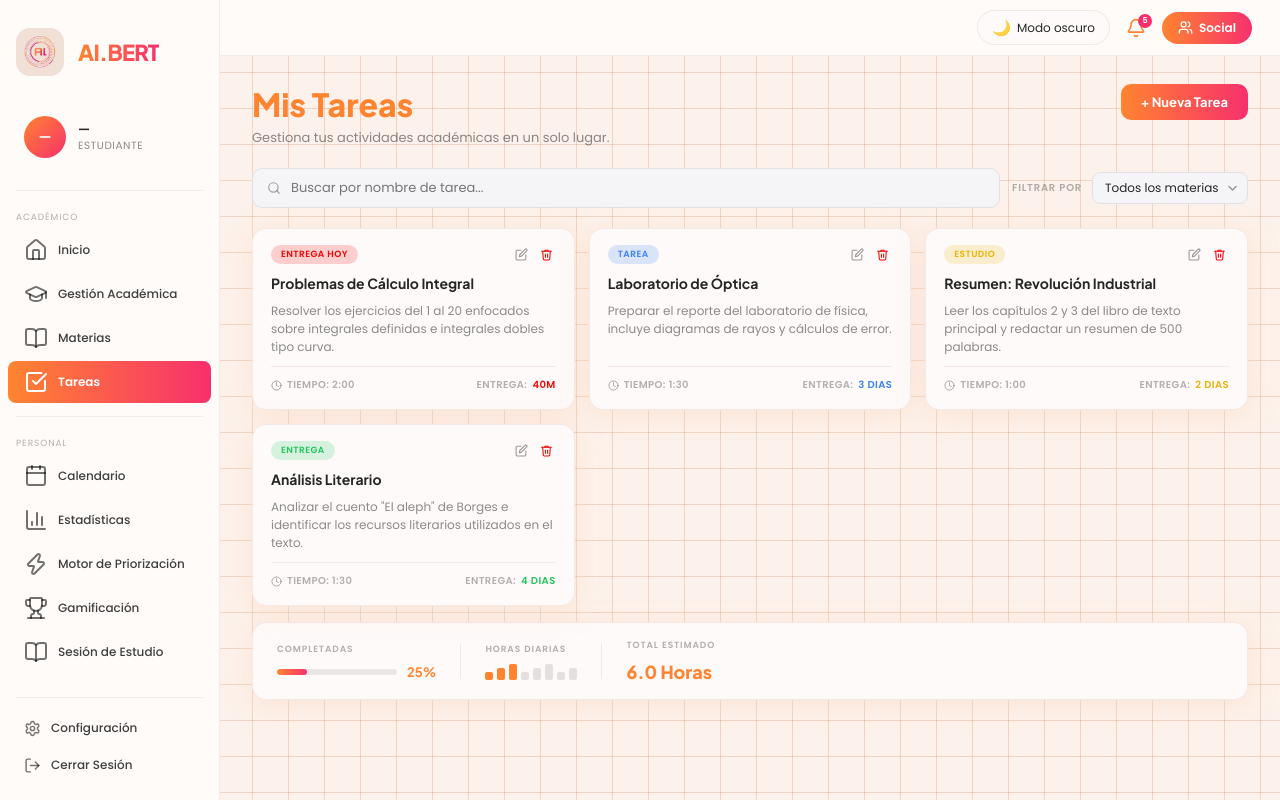
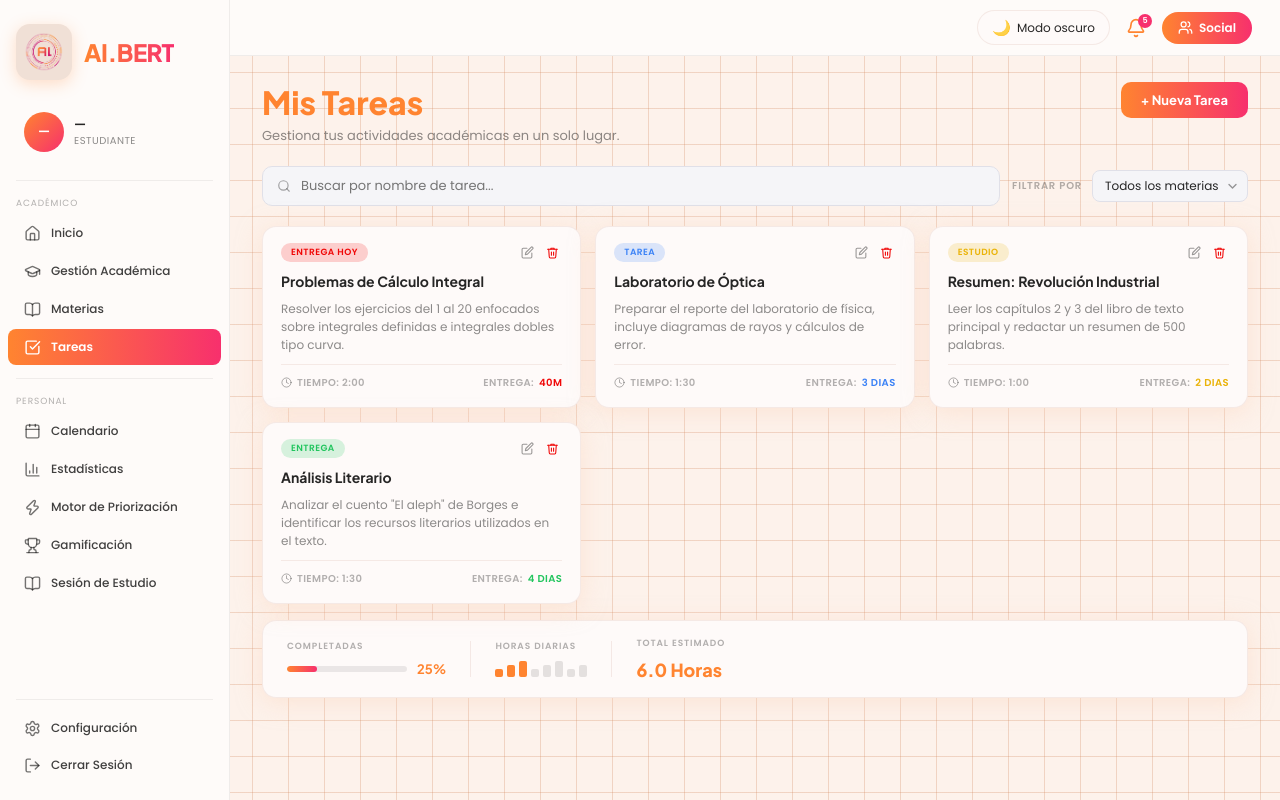
Before and after one commit to AI-BERT-BACKEND/FRONTEND, a React (Vite) app: page /tareas in a window 1280 px wide. Built offline with nearby package versions, Linux system fonts and the light colour scheme.

Commit message:
Arregle el sidebar

```diff
--- a/src/components/Layout/AppLayout.jsx
+++ b/src/components/Layout/AppLayout.jsx
@@ -25,8 +25,8 @@ export const AppLayout = ({ children }) => {
       flexDirection: 'column',
       position: 'relative',
       zIndex: 1,
-      width: '100%',
       minWidth: 0,
+      overflow: 'hidden',
     },
     scrollArea: {
       flex: 1,
@@ -34,9 +34,11 @@ export const AppLayout = ({ children }) => {
       overflowX: 'hidden',
     },
     content: {
-      padding: '28px 32px',
+      padding: 'clamp(16px, 2vw, 28px) clamp(16px, 2.5vw, 32px)',
       width: '100%',
+      maxWidth: 1440,
       boxSizing: 'border-box',
+      margin: '0 auto',
     },
   };
 
--- a/src/components/Layout/AuthLayout.jsx
+++ b/src/components/Layout/AuthLayout.jsx
@@ -17,11 +17,14 @@ export const AuthLayout = ({ children }) => {
       justifyContent: 'center',
       overflow: 'hidden',
       fontFamily: tokens.fonts.secondary,
+      padding: 'clamp(16px, 3vw, 40px)',
+      boxSizing: 'border-box',
     },
     content: {
       position: 'relative',
       zIndex: 1,
       width: '100%',
+      maxWidth: 960,
       display: 'flex',
       justifyContent: 'center',
       alignItems: 'center',
@@ -37,5 +40,4 @@ export const AuthLayout = ({ children }) => {
   );
 };
 
-
 export default AuthLayout;
--- a/src/components/Sidebar.jsx
+++ b/src/components/Sidebar.jsx
@@ -1,39 +1,32 @@
-import React from 'react';
+import React, { useState } from 'react';
 import { useNavigate, useLocation } from 'react-router-dom';
 import { useTheme } from '../context/ThemeContext';
 import LogoImg from '../assets/LOGO.png';
 import {
-  Home,
-  Calendar,
-  BookOpen,
-  Zap,
-  Trophy,
-  GraduationCap,
-  CheckSquare,
-  BarChart3,
-  Settings,
-  LogOut,
+  Home, Calendar, BookOpen, Zap, Trophy,
+  GraduationCap, CheckSquare, BarChart3, Settings, LogOut,
 } from 'lucide-react';
 
 const NAV_ACADEMIC = [
-  { label: 'Inicio', IconComp: Home, path: '/dashboard' },
-  { label: 'Gestión Académica', IconComp: GraduationCap, path: '/gestion' },
-  { label: 'Materias', IconComp: BookOpen, path: '/materias' },
-  { label: 'Tareas', IconComp: CheckSquare, path: '/tareas' },
+  { label: 'Inicio',            IconComp: Home,          path: '/dashboard'   },
+  { label: 'Gestión Académica', IconComp: GraduationCap, path: '/gestion'     },
+  { label: 'Materias',          IconComp: BookOpen,       path: '/materias'    },
+  { label: 'Tareas',            IconComp: CheckSquare,    path: '/tareas'      },
 ];
 
 const NAV_PERSONAL = [
-  { label: 'Calendario', IconComp: Calendar, path: '/calendario' },
-  { label: 'Estadísticas', IconComp: BarChart3, path: '/estadisticas' },
-  { label: 'Motor de Priorización', IconComp: Zap, path: '/priorizacion' },
-  { label: 'Gamificación', IconComp: Trophy, path: '/gamificacion' },
-  { label: 'Sesión de Estudio', IconComp: BookOpen, path: '/sesion' },
+  { label: 'Calendario',            IconComp: Calendar,  path: '/calendario'   },
+  { label: 'Estadísticas',          IconComp: BarChart3,  path: '/estadisticas' },
+  { label: 'Motor de Priorización', IconComp: Zap,        path: '/priorizacion' },
+  { label: 'Gamificación',          IconComp: Trophy,     path: '/gamificacion' },
+  { label: 'Sesión de Estudio',     IconComp: BookOpen,   path: '/sesion'       },
 ];
 
 const Sidebar = ({ collapsed, onToggle }) => {
   const { isDark } = useTheme();
   const navigate = useNavigate();
   const location = useLocation();
+  const [showLogout, setShowLogout] = useState(false);
   const s = getStyles(isDark, collapsed);
 
   const iconColor = (active) => {
@@ -41,15 +34,22 @@ const Sidebar = ({ collapsed, onToggle }) => {
     return isDark ? 'rgba(255,255,255,0.65)' : 'rgba(0,0,0,0.55)';
   };
 
+  const handleLogout = () => {
+    setShowLogout(false);
+    navigate('/login');
+  };
+
   return (
+    <>
       <aside style={s.sidebar}>
+
         {/* LOGO */}
         <div style={s.logoRow} onClick={onToggle}>
           <div style={s.logoCircle}>
             <img
               src={LogoImg}
               alt="AI.BERT"
-            style={{ width: '100%', height: '100%', objectFit: 'contain', borderRadius: 10 }}
+              style={{ width: '100%', height: '100%', objectFit: 'contain', borderRadius: 12 }}
             />
           </div>
           {!collapsed && <span style={s.logoText}>AI.BERT</span>}
@@ -84,7 +84,7 @@ const Sidebar = ({ collapsed, onToggle }) => {
               style={{ ...s.navItem, ...(active ? s.navItemActive : {}) }}
               onClick={() => navigate(item.path)}
             >
-            <item.IconComp color={iconColor(active)} />
+              <item.IconComp size={17} color={iconColor(active)} />
               {!collapsed && (
                 <span style={{ ...s.navLabel, ...(active ? s.navLabelActive : {}) }}>
                   {item.label}
@@ -106,7 +106,7 @@ const Sidebar = ({ collapsed, onToggle }) => {
               style={{ ...s.navItem, ...(active ? s.navItemActive : {}) }}
               onClick={() => navigate(item.path)}
             >
-            <item.IconComp color={iconColor(active)} />
+              <item.IconComp size={17} color={iconColor(active)} />
               {!collapsed && (
                 <span style={{ ...s.navLabel, ...(active ? s.navLabelActive : {}) }}>
                   {item.label}
@@ -120,27 +120,45 @@ const Sidebar = ({ collapsed, onToggle }) => {
         <div style={s.bottomSection}>
           <div style={s.divider} />
           <div
-          style={{
-            ...s.navItem,
-            ...(location.pathname === '/configuracion' ? s.navItemActive : {}),
-          }}
+            style={{ ...s.navItem, ...(location.pathname === '/configuracion' ? s.navItemActive : {}) }}
             onClick={() => navigate('/configuracion')}
           >
             <Settings size={17} color={iconColor(location.pathname === '/configuracion')} />
             {!collapsed && <span style={s.navLabel}>Configuración</span>}
           </div>
-        <div style={s.navItem} onClick={() => navigate('/login')}>
+          <div style={s.navItem} onClick={() => setShowLogout(true)}>
             <LogOut size={17} color={isDark ? 'rgba(255,255,255,0.65)' : 'rgba(0,0,0,0.55)'} />
             {!collapsed && <span style={s.navLabel}>Cerrar Sesión</span>}
           </div>
         </div>
+
       </aside>
+
+      {/* MODAL CERRAR SESIÓN */}
+      {showLogout && (
+        <div style={s.modalOverlay} onClick={() => setShowLogout(false)}>
+          <div style={s.modalCard} onClick={(e) => e.stopPropagation()}>
+            <div style={s.modalIconWrap}>
+              <LogOut size={22} color="#fff" />
+            </div>
+            <h2 style={s.modalTitle}>¿Estás seguro de cerrar sesión?</h2>
+            <p style={s.modalDesc}>No te preocupes, tu progreso quedará guardado.</p>
+            <button style={s.modalBtnPrimary} onClick={handleLogout}>
+              Cerrar sesión
+            </button>
+            <button style={s.modalBtnCancel} onClick={() => setShowLogout(false)}>
+              Cancelar
+            </button>
+          </div>
+        </div>
+      )}
+    </>
   );
 };
 
 const getStyles = (isDark, collapsed) => ({
   sidebar: {
-    width: collapsed ? 64 : 220,
+    width: collapsed ? 72 : 230,
     minHeight: '100vh',
     background: isDark ? '#0F0E0F' : '#FEFBF9',
     borderRight: `1px solid ${isDark ? 'rgba(255,255,255,0.05)' : 'rgba(0,0,0,0.06)'}`,
@@ -156,15 +174,15 @@ const getStyles = (isDark, collapsed) => ({
   logoRow: {
     display: 'flex',
     alignItems: 'center',
-    gap: 14,
-    padding: collapsed ? '0 12px 24px' : '0 16px 24px',
+    gap: 12,
+    padding: collapsed ? '0 12px 20px' : '0 16px 20px',
     cursor: 'pointer',
     justifyContent: collapsed ? 'center' : 'flex-start',
-    marginTop: 12,
+    marginTop: 8,
   },
   logoCircle: {
-    width: 48,
-    height: 48,
+    width: collapsed ? 44 : 56,
+    height: collapsed ? 44 : 56,
     borderRadius: 14,
     overflow: 'hidden',
     flexShrink: 0,
@@ -172,11 +190,15 @@ const getStyles = (isDark, collapsed) => ({
     display: 'flex',
     alignItems: 'center',
     justifyContent: 'center',
+    boxShadow: isDark
+      ? '0 4px 16px rgba(196,16,122,0.25)'
+      : '0 4px 16px rgba(255,132,48,0.25)',
+    transition: 'width 0.3s ease, height 0.3s ease',
   },
   logoText: {
     fontFamily: "'Plus Jakarta Sans', sans-serif",
     fontWeight: 800,
-    fontSize: 22,
+    fontSize: 24,
     backgroundImage: isDark
       ? 'linear-gradient(90deg, #FF5B2E, #C4107A)'
       : 'linear-gradient(90deg, #FF8430, #F7306D)',
@@ -184,21 +206,21 @@ const getStyles = (isDark, collapsed) => ({
     WebkitTextFillColor: 'transparent',
     backgroundClip: 'text',
     width: 'fit-content',
-    letterSpacing: '-0.03em',
+    letterSpacing: '-0.02em',
   },
   userBlock: {
     display: 'flex',
     alignItems: 'center',
-    gap: 12,
-    padding: '16px 16px 20px',
+    gap: 10,
+    padding: '12px 16px 18px',
     cursor: 'pointer',
     borderRadius: 8,
     margin: '0 8px',
     transition: 'background 0.15s',
   },
   avatarCollapsed: {
-    width: 42,
-    height: 42,
+    width: 40,
+    height: 40,
     borderRadius: '50%',
     background: isDark
       ? 'linear-gradient(135deg, #C4107A, #FF5B2E)'
@@ -207,14 +229,14 @@ const getStyles = (isDark, collapsed) => ({
     alignItems: 'center',
     justifyContent: 'center',
     color: '#fff',
-    fontSize: 14,
+    fontSize: 13,
     fontWeight: 700,
     cursor: 'pointer',
-    margin: '0 auto 16px',
+    margin: '0 auto 14px',
   },
   avatar: {
-    width: 42,
-    height: 42,
+    width: 40,
+    height: 40,
     borderRadius: '50%',
     background: isDark
       ? 'linear-gradient(135deg, #C4107A, #FF5B2E)'
@@ -223,7 +245,7 @@ const getStyles = (isDark, collapsed) => ({
     alignItems: 'center',
     justifyContent: 'center',
     color: '#fff',
-    fontSize: 14,
+    fontSize: 13,
     fontWeight: 700,
     flexShrink: 0,
   },
@@ -235,7 +257,7 @@ const getStyles = (isDark, collapsed) => ({
     lineHeight: 1.3,
   },
   userRole: {
-    fontSize: 10.5,
+    fontSize: 10,
     color: isDark ? 'rgba(255,255,255,0.40)' : 'rgba(0,0,0,0.45)',
     fontFamily: "'Poppins', sans-serif",
     textTransform: 'uppercase',
@@ -245,7 +267,7 @@ const getStyles = (isDark, collapsed) => ({
   divider: {
     height: 1,
     background: isDark ? 'rgba(255,255,255,0.06)' : 'rgba(0,0,0,0.06)',
-    margin: '12px 16px',
+    margin: '10px 16px',
   },
   sectionLabel: {
     fontSize: 9,
@@ -253,7 +275,7 @@ const getStyles = (isDark, collapsed) => ({
     textTransform: 'uppercase',
     color: isDark ? 'rgba(255,255,255,0.30)' : 'rgba(0,0,0,0.30)',
     fontFamily: "'Poppins', sans-serif",
-    padding: '8px 16px 4px',
+    padding: '6px 16px 4px',
   },
   navItem: {
     display: 'flex',
@@ -285,6 +307,84 @@ const getStyles = (isDark, collapsed) => ({
   bottomSection: {
     marginTop: 'auto',
   },
+  modalOverlay: {
+    position: 'fixed',
+    inset: 0,
+    background: 'rgba(0,0,0,0.75)',
+    display: 'flex',
+    alignItems: 'center',
+    justifyContent: 'center',
+    zIndex: 500,
+    backdropFilter: 'blur(4px)',
+  },
+  modalCard: {
+    background: isDark ? '#1A1A1A' : '#FFFFFF',
+    border: `1px solid ${isDark ? 'rgba(255,255,255,0.08)' : 'rgba(220,193,181,0.40)'}`,
+    borderRadius: 20,
+    padding: '36px 32px 28px',
+    width: '100%',
+    maxWidth: 340,
+    margin: '0 24px',
+    display: 'flex',
+    flexDirection: 'column',
+    alignItems: 'center',
+    textAlign: 'center',
+    boxShadow: isDark
+      ? '0 0 0 1px rgba(196,16,122,0.20), 0 24px 64px rgba(0,0,0,0.80)'
+      : '0 24px 64px rgba(0,0,0,0.15)',
+    gap: 0,
+  },
+  modalIconWrap: {
+    width: 56,
+    height: 56,
+    borderRadius: '50%',
+    background: 'linear-gradient(135deg, #FF5B2E, #C4107A)',
+    display: 'flex',
+    alignItems: 'center',
+    justifyContent: 'center',
+    marginBottom: 20,
+    boxShadow: '0 8px 24px rgba(196,16,122,0.35)',
+  },
+  modalTitle: {
+    fontFamily: "'Plus Jakarta Sans', sans-serif",
+    fontSize: 20,
+    fontWeight: 800,
+    color: isDark ? '#FFFFFF' : 'rgba(0,0,0,0.85)',
+    margin: '0 0 10px 0',
+    lineHeight: 1.3,
+  },
+  modalDesc: {
+    fontSize: 13,
+    color: isDark ? 'rgba(255,255,255,0.50)' : 'rgba(0,0,0,0.50)',
+    lineHeight: 1.6,
+    margin: '0 0 28px 0',
+    fontFamily: "'Poppins', sans-serif",
+  },
+  modalBtnPrimary: {
+    width: '100%',
+    padding: '13px',
+    border: 'none',
+    borderRadius: 12,
+    background: 'linear-gradient(90deg, #FF5B2E, #C4107A)',
+    color: '#fff',
+    fontFamily: "'Plus Jakarta Sans', sans-serif",
+    fontSize: 14,
+    fontWeight: 700,
+    cursor: 'pointer',
+    marginBottom: 12,
+    letterSpacing: '0.02em',
+  },
+  modalBtnCancel: {
+    width: '100%',
+    padding: '11px',
+    border: 'none',
+    background: 'transparent',
+    color: isDark ? 'rgba(255,255,255,0.45)' : 'rgba(0,0,0,0.40)',
+    fontFamily: "'Poppins', sans-serif",
+    fontSize: 13,
+    fontWeight: 500,
+    cursor: 'pointer',
+  },
 });
 
 export default Sidebar;
--- a/src/pages/Prioritization.jsx
+++ b/src/pages/Prioritization.jsx
@@ -1,4 +1,5 @@
 import React, { useState } from 'react';
+import { useNavigate } from 'react-router-dom';
 import AppLayout from '../components/Layout/AppLayout';
 import { useTheme } from '../context/ThemeContext';
 import { createStyles } from '../theme/createStyles';
@@ -96,10 +97,10 @@ const RIESGO_ACADEMICO = [
 
 const Prioritization = () => {
   const { isDark } = useTheme();
+  const navigate = useNavigate();
   const [tareasCompletadas, setTareasCompletadas] = useState({});
   const [notificacionVista, setNotificacionVista] = useState({});
   const s = getStyles(isDark);
-  const navigate = useNavigate();
 
   const handleCompletar = (id) => {
     setTareasCompletadas(p => ({ ...p, [id]: !p[id] }));
@@ -130,7 +131,10 @@ const Prioritization = () => {
 
       <div style={s.criticasGrid}>
         {TAREAS_CRITICAS.map(tc => (
-          <div key={tc.id} style={{ ...s.criticaCard, borderTop: `3px solid ${tc.urgencia === 'high' ? '#F00707' : isDark ? '#FF5B2E' : '#FF8430'}` }}>
+          <div key={tc.id} style={{
+            ...s.criticaCard,
+            borderTop: `3px solid ${tc.urgencia === 'high' ? '#F00707' : isDark ? '#FF5B2E' : '#FF8430'}`,
+          }}>
             <div style={s.criticaTop}>
               <span style={s.criticaMateria}>{tc.materia}</span>
               <span style={{ ...s.criticaBadge, background: 'rgba(240,7,7,0.18)', color: '#F00707' }}>{tc.tipo}</span>
@@ -139,7 +143,9 @@ const Prioritization = () => {
             <div style={s.criticaInfoRow}>
               <div style={s.criticaInfo}>
                 <span style={s.criticaInfoLabel}>Entrega</span>
-                <span style={{ ...s.criticaInfoVal, color: tc.urgencia === 'high' ? '#F00707' : isDark ? '#FF5B2E' : '#FF8430' }}>{tc.entrega}</span>
+                <span style={{ ...s.criticaInfoVal, color: tc.urgencia === 'high' ? '#F00707' : isDark ? '#FF5B2E' : '#FF8430' }}>
+                  {tc.entrega}
+                </span>
               </div>
               <div style={s.criticaInfo}>
                 <span style={s.criticaInfoLabel}>Estimado</span>
@@ -147,7 +153,12 @@ const Prioritization = () => {
               </div>
             </div>
             <button
-              style={{ ...s.criticaBtn, background: tc.urgencia === 'high' ? 'linear-gradient(90deg, #F00707, #FF5B2E)' : isDark ? 'linear-gradient(90deg,#C4107A,#FF5B2E)' : 'linear-gradient(90deg,#FF8430,#F7306D)' }}
+              style={{
+                ...s.criticaBtn,
+                background: tc.urgencia === 'high'
+                  ? 'linear-gradient(90deg, #F00707, #FF5B2E)'
+                  : isDark ? 'linear-gradient(90deg,#C4107A,#FF5B2E)' : 'linear-gradient(90deg,#FF8430,#F7306D)',
+              }}
               onClick={() => handleCompletar(tc.id)}
             >
               {tareasCompletadas[tc.id] ? '✓ REVISADA' : tc.accion}
@@ -189,7 +200,9 @@ const Prioritization = () => {
                     <div>
                       <div style={{ display: 'flex', alignItems: 'center', gap: 8 }}>
                         <span style={s.tareaNombre}>{tarea.nombre}</span>
-                        <span style={{ ...s.prioridadBadge, background: prioColor.bg, color: prioColor.color }}>{tarea.prioridad}</span>
+                        <span style={{ ...s.prioridadBadge, background: prioColor.bg, color: prioColor.color }}>
+                          {tarea.prioridad}
+                        </span>
                       </div>
                       <span style={s.tareaMateria}>{tarea.materia}</span>
                     </div>
@@ -258,7 +271,9 @@ const Prioritization = () => {
               );
             })}
             <div style={s.riesgoInfo}>
-              <span style={s.riesgoInfoText}>El motor de IA te sugiere priorizar el bloque de hoy para mitigar el riesgo en tus entregas.</span>
+              <span style={s.riesgoInfoText}>
+                El motor de IA te sugiere priorizar el bloque de hoy para mitigar el riesgo en tus entregas.
+              </span>
             </div>
           </div>
         </div>
```
Lines whose indentation alone changed are shown as unchanged.
